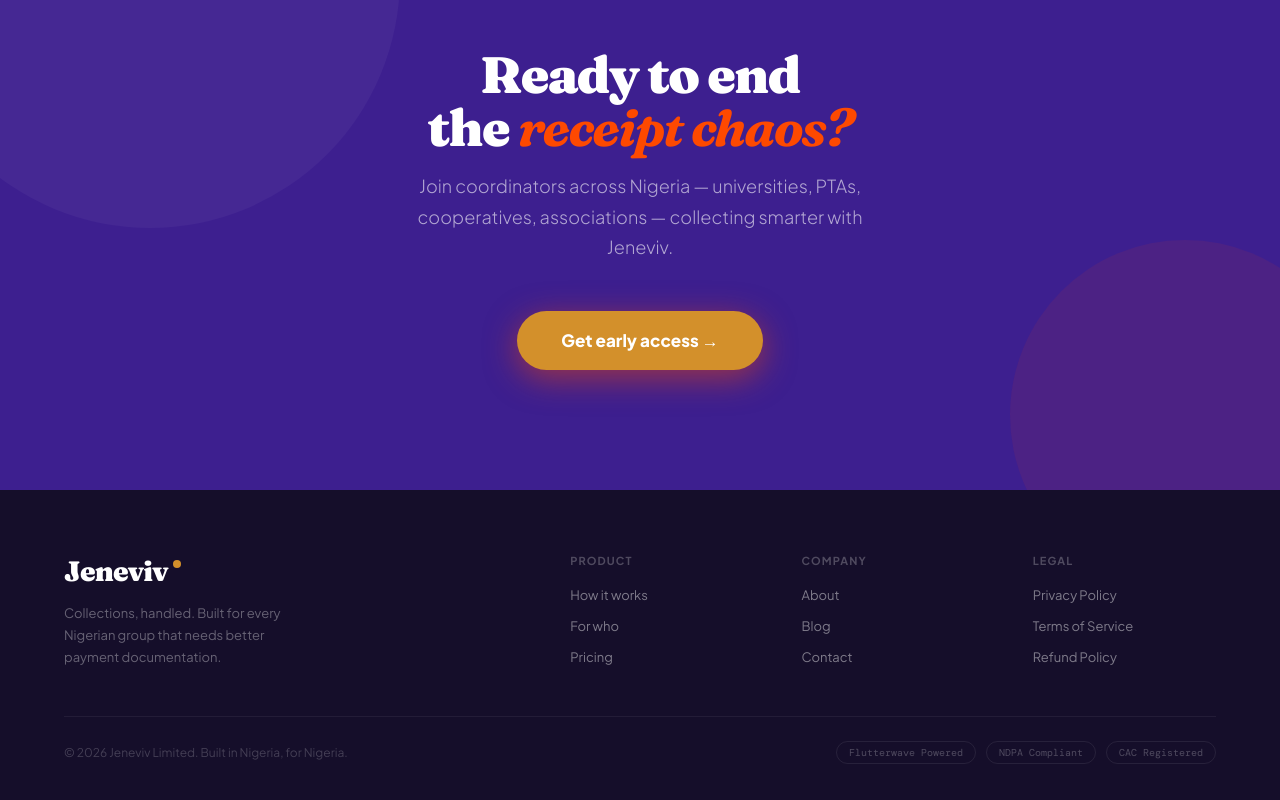
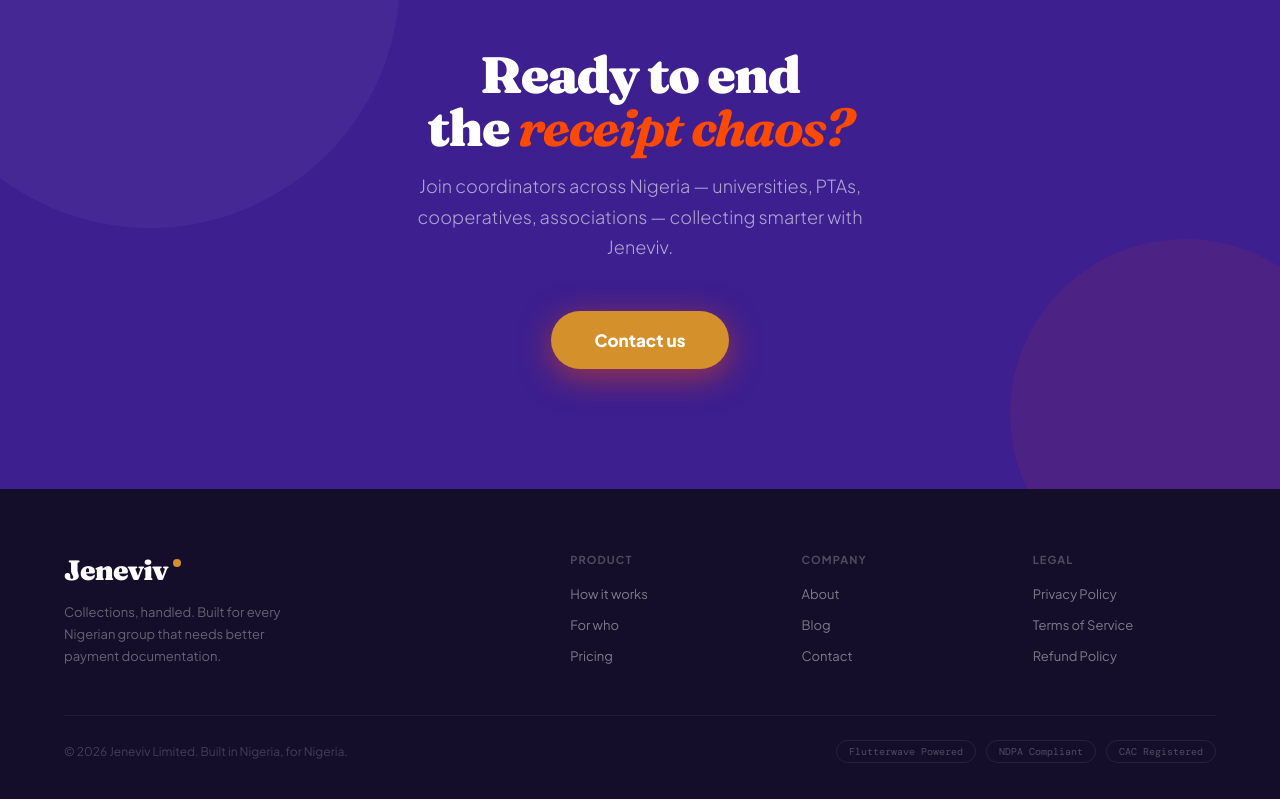
Before and after one commit to jeneviv-com/jeneviv-frontend, a Next.js app: page / in a window 1280 px wide. Shown: the part 5309-6109 px from the top of the page. Built offline with nearby package versions, Linux system fonts and the light colour scheme.

Commit message:
changed email address

```diff
--- a/src/app/page.tsx
+++ b/src/app/page.tsx
@@ -365,7 +365,7 @@
         <div className="cta-circle-1"></div><div className="cta-circle-2"></div>
         <h2>Ready to end<br />the <em>receipt chaos?</em></h2>
         <p>Join coordinators across Nigeria — universities, PTAs, cooperatives, associations — collecting smarter with Jeneviv.</p>
-        <a href="mailto:hello@jeneviv.ng" className="cta-btn">Get early access →</a>
+        <a href="mailto:myjeneviv@gmail.com" className="cta-btn">Contact us</a>
       </div>
 
       {/* FOOTER */}
@@ -381,7 +381,7 @@
             <li><button onClick={() => scrollTo("pricing")}>Pricing</button></li>
           </ul></div>
           <div className="ft-col"><h4>Company</h4><ul>
-            <li><a href="#">About</a></li><li><a href="#">Blog</a></li><li><a href="mailto:hello@jeneviv.ng">Contact</a></li>
+            <li><a href="#">About</a></li><li><a href="#">Blog</a></li><li><a href="mailto:myjeneviv@gmail.com">Contact</a></li>
           </ul></div>
           <div className="ft-col"><h4>Legal</h4><ul>
             <li><a href="#">Privacy Policy</a></li><li><a href="#">Terms of Service</a></li><li><a href="#">Refund Policy</a></li>
```
